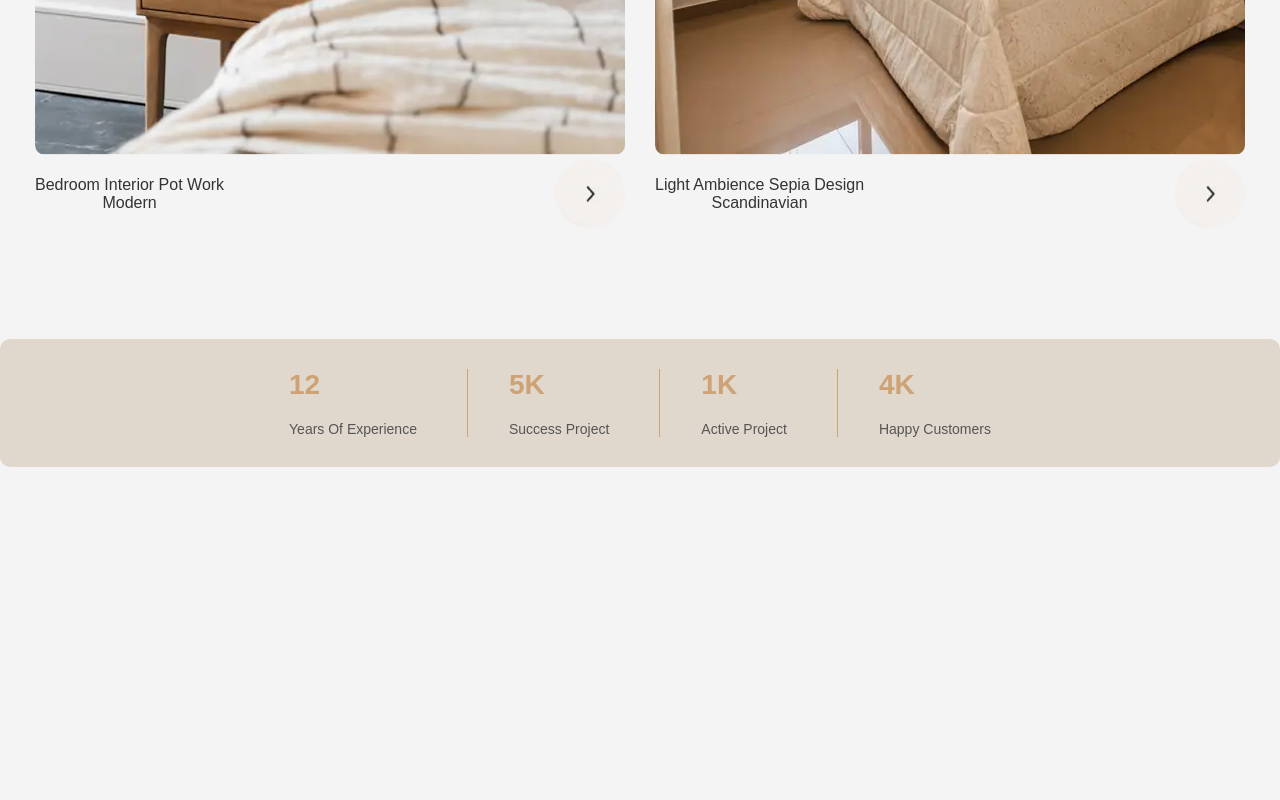
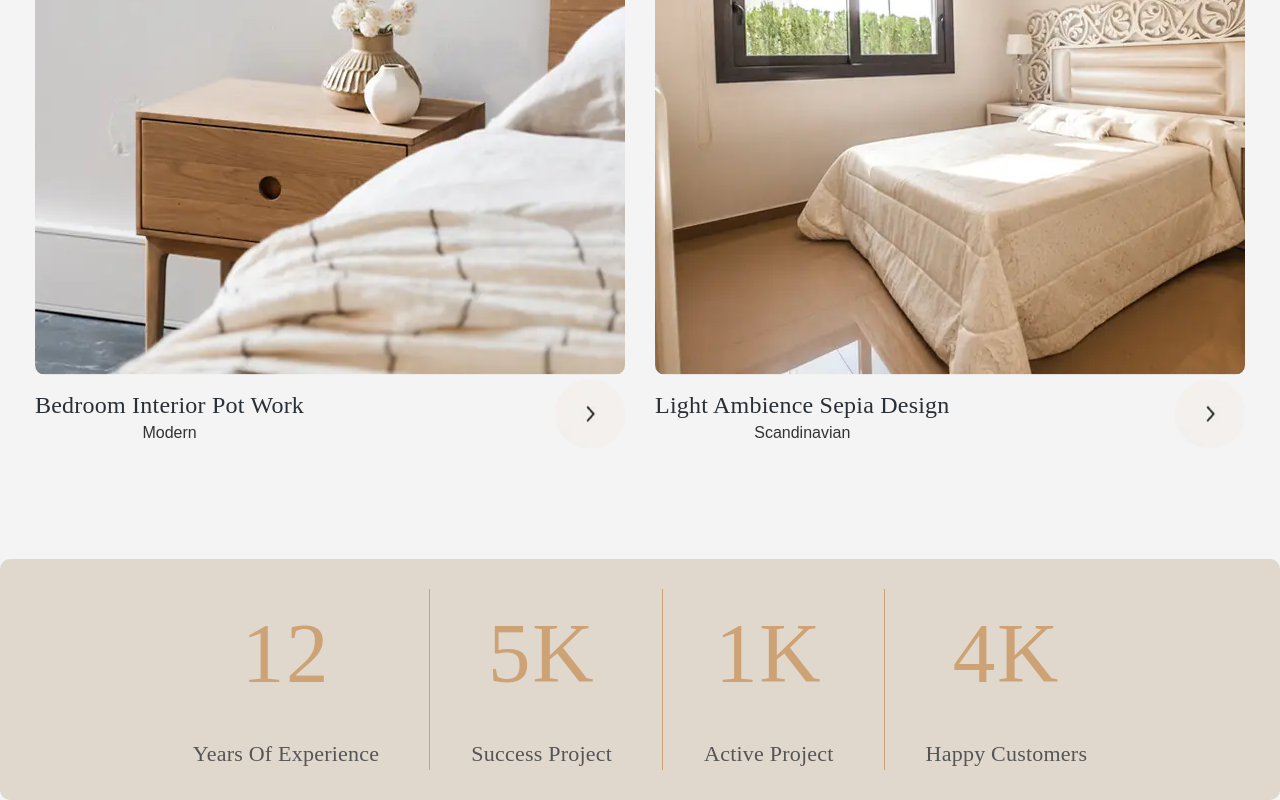
Before and after one commit to Coliver838/Projekt-2, a plain HTML site: page index.html in a window 1280 px wide. Shown: the part 1451-2251 px from the top of the page. Before the commit the page ends 1918 px from the top, so only its background shows below. Drawn offline with Linux system fonts and the light colour scheme.

Commit message:
Projekt-2

```diff
--- a/index.html
+++ b/index.html
@@ -10,7 +10,7 @@
     <section class="section 1">
       <div class="container">
         <h2>Recent Projects</h2>
-        <p>
+        <p class="p4">
           With tools to make every part of your process more human and a support
           teamWith tools to make every part of your process more human and a
           support team excited to help you, getting started with us never been
@@ -67,20 +67,20 @@
 
     <section class="stats">
       <div class="stat-item 1">
-        <h2>12</h2>
-        <p>Years Of Experience</p>
+        <h2 class="h2">12</h2>
+        <p class="p3">Years Of Experience</p>
       </div>
       <div class="stat-item 2">
-        <h2>5K</h2>
-        <p>Success Project</p>
+        <h2 class="h2">5K</h2>
+        <p class="p3">Success Project</p>
       </div>
       <div class="stat-item 3">
-        <h2>1K</h2>
-        <p>Active Project</p>
+        <h2 class="h2">1K</h2>
+        <p class="p3">Active Project</p>
       </div>
       <div class="stat-item 4">
-        <h2>4K</h2>
-        <p>Happy Customers</p>
+        <h2 class="h2">4K</h2>
+        <p class="p3">Happy Customers</p>
       </div>
     </section>
   </body>
--- a/style.css
+++ b/style.css
@@ -65,7 +65,6 @@ h2 {
   font-size: 32px;
 }
 .stat-item p {
-  font-size: 14px;
   color: #555;
 }
 
@@ -88,3 +87,50 @@ ul {
   margin-right: 1px;
   padding-right: 50px;
 }
+.p4 {
+  font-family: "Jost";
+  font-style: normal;
+  font-weight: 400;
+  font-size: 22px;
+  line-height: 33px;
+  text-align: center;
+  letter-spacing: 0.22px;
+
+  color: #4d5053;
+  width: 786;
+  margin-bottom: 190px;
+}
+
+.h2 {
+  font-family: "DM Serif Display";
+  font-style: normal;
+  font-weight: 400;
+  font-size: 85px;
+  line-height: 128px;
+  text-align: center;
+  letter-spacing: 1.7px;
+
+  color: #cda274;
+}
+
+.p3 {
+  font-family: "Jost";
+  font-style: normal;
+  font-weight: 400;
+  font-size: 22px;
+  line-height: 33px;
+  text-align: center;
+  letter-spacing: 0.22px;
+
+  color: #4d5053;
+}
+
+.p1 {
+  font-family: "DM Serif Display";
+  font-style: normal;
+  font-weight: 400;
+  font-size: 24px;
+  line-height: 38px;
+  letter-spacing: 0.22px;
+  color: #292f36;
+}
```
